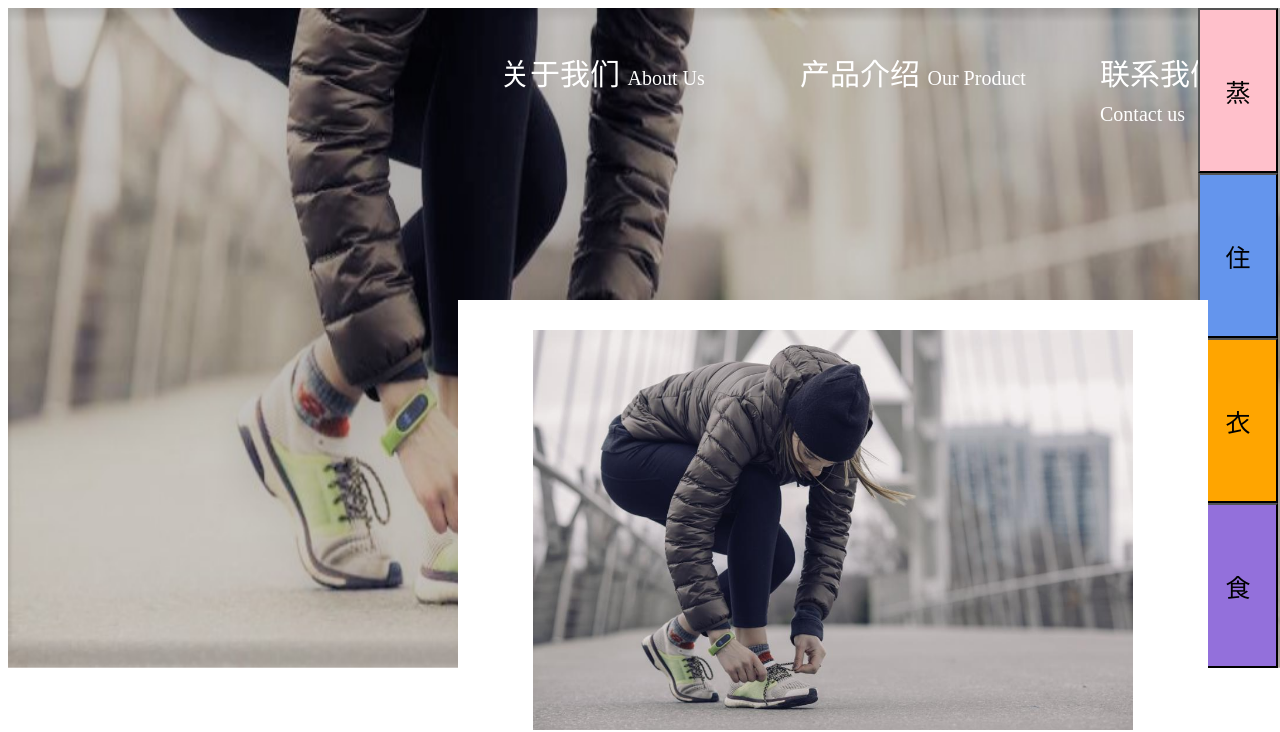
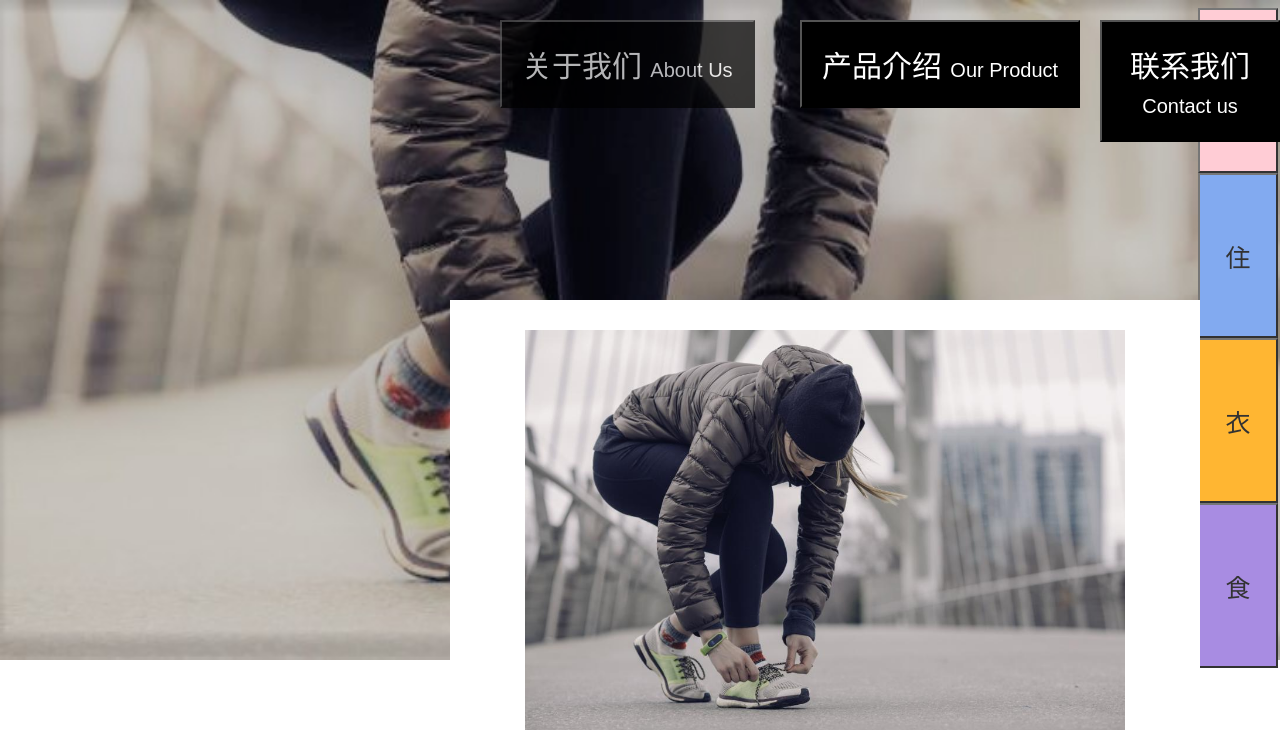
Before and after one commit to xuanxuanhaha/zhongxuananran, an Angular app: page /home in a window 1280 px wide. Shown: the top 732 px of the page. Built offline with nearby package versions, Linux system fonts and the light colour scheme.

Commit message:
finish outer background delete

```diff
--- a/src/app/home/home.component.html
+++ b/src/app/home/home.component.html
@@ -1,53 +1,71 @@
+
+<div id="backgroundheight" style="margin: 0;padding: 0">
+<img src="./../../assets/bg/bg1_1.jpg" class="img-responsive" style="z-index: -1;position: fixed;height: 660px;">
 
 
-<img src="./../../assets/bg/bg1_1.jpg" class="img-responsive" style="width: 100%;z-index: -1;position: fixed;height: 660px">
-<div class="text" style="z-index: 999;top: 20px;position: absolute;color: white;left: 500px">
-  <p style="font-size: 30px">
-    关于我们
-    <span class="highlight" style="font-size: 20px">About Us</span>
-  </p>
-  </div>
-<div class="text" style="z-index: 999;top: 20px;position: absolute;color: white;left: 800px">
-  <p style="font-size: 30px">
-    产品介绍
-    <span class="highlight" style="font-size: 20px">Our Product</span>
-  </p>
-</div>
-<div class="text" style="z-index: 999;top: 20px;position: absolute;color: white;left: 1100px">
-  <p style="font-size: 30px">
-    联系我们
-    <span class="highlight" style="font-size: 20px">Contact us</span>
-  </p>
-</div>
+
 
 
 <div class="text" style="z-index: 999;position: absolute;color: white;top: 8px;right: 50px;position: fixed">
   <div style="margin-left: 60%;margin-right: 35%;background: white;height: 165px;width: 80px;">
-    <button style="width: 100%;height: 100%;background: pink;color: black;font-size: 25px" class="btn">蒸</button>
+    <button style="width: 100%;height: 100%;background: pink;opacity:80%;color: black;font-size: 25px" class="btn" (click)="zheng()">蒸</button>
   </div>
 </div>
 
 <div class="text" style="z-index: 999;position: absolute;color: white;top: 173px;right: 50px;position: fixed">
   <div style="margin-left: 60%;margin-right: 35%;background: white;height: 165px;width: 80px;">
-    <button style="width: 100%;height: 100%;background: cornflowerblue;color: black;font-size: 25px" class="btn">住</button>
+    <button style="width: 100%;height: 100%;background: cornflowerblue;opacity:80%;color: black;font-size: 25px" class="btn" (click)="zhu()">住</button>
   </div>
 </div>
 
 <div class="text" style="z-index: 999;position: absolute;color: white;top: 338px;right: 50px;position: fixed">
   <div style="margin-left: 60%;margin-right: 35%;background: white;height: 165px;width: 80px;">
-    <button style="width: 100%;height: 100%;background: orange;color: black;font-size: 25px" class="btn">衣</button>
+    <button style="width: 100%;height: 100%;background: orange;opacity:80%;color: black;font-size: 25px" class="btn" (click)="yi()">衣</button>
   </div>
 </div>
 
 <div class="text" style="z-index: 999;position: absolute;color: white;top: 503px;right: 50px;position: fixed">
   <div style="margin-left: 60%;margin-right: 35%;background: white;height: 165px;width: 80px;">
-    <button style="width: 100%;height: 100%;background: mediumpurple;color: black;font-size: 25px" class="btn">食</button>
+    <button style="width: 100%;height: 100%;background: mediumpurple;opacity:80%;color: black;font-size: 25px" class="btn" (click)="shi()">食</button>
   </div>
 </div>
 
 <div class="text" style="z-index: 999;position: absolute;color: white;top: 300px;">
-  <div style="margin-left: 60%;margin-right: 35%;background: white;width: 750px;height: 800px">
+  <div id="smallphotobackground" style="margin-left: 60%;margin-right: 35%;width: 750px;height: 1000px">
     <img src="./../../assets/bg/bg1.jpg" style="width: 600px;margin-left: 10%;margin-right: 10%;padding-top: 30px">
     <img src="./../../assets/bg/bg1.jpg" style="width: 600px;margin-left: 10%;margin-right: 10%;padding-top: 0px">
   </div>
+
+
 </div>
+</div>
+
+
+<div class="text" style="z-index: 999;top: 20px;position: fixed;color: white;left: 500px;background: black;opacity: 70%">
+  <button class="btn" style="font-size: 30px;padding: 20px;background: black;color: white;">
+    关于我们
+    <span class="highlight" style="font-size: 20px">About Us</span>
+  </button>
+</div>
+<div class="text" style="z-index: 999;top: 20px;position: fixed;color: white;left: 800px">
+  <button class="btn" style="font-size: 30px;padding: 20px;background: black;color: white;">
+    产品介绍
+    <span class="highlight" style="font-size: 20px">Our Product</span>
+  </button>
+</div>
+<div class="text" style="z-index: 999;top: 20px;position: fixed;color: white;left: 1100px">
+  <button class="btn" style="font-size: 30px;padding: 20px;background: black;color: white;">
+    联系我们
+    <span class="highlight" style="font-size: 20px">Contact us</span>
+  </button>
+</div>
+
+
+
+<div id="bottomcontact" style="color: black;font-size: 1.5rem;position: fixed;z-index: 999;background: black;color: white;width: 100%;margin-left: 0">
+  Support contacts
+  &nbsp;&nbsp;&nbsp;
+  1800 940 522
+  &nbsp;&nbsp;&nbsp;
+  support@ancc.com.au
+</div>
--- a/src/app/home/home.component.ts
+++ b/src/app/home/home.component.ts
@@ -10,6 +10,24 @@ export class HomeComponent implements OnInit {
   constructor() { }
 
   ngOnInit() {
+    const a = window.innerHeight;
+    document.getElementById('smallphotobackground').style.background = 'white';
+    document.getElementById('bottomcontact').style.marginTop = String(a - 40 + 'px');
   }
-
+  zheng(){
+    document.body.style.background = 'pink';
+    document.getElementById('smallphotobackground').style.background = 'pink';
+  }
+  zhu(){
+    document.body.style.background = 'cornflowerblue';
+    document.getElementById('smallphotobackground').style.background = 'cornflowerblue';
+  }
+  yi(){
+    document.body.style.background = 'orange';
+    document.getElementById('smallphotobackground').style.background = 'orange';
+  }
+  shi(){
+    document.body.style.background = 'mediumpurple';
+    document.getElementById('smallphotobackground').style.background = 'mediumpurple';
+  }
 }
--- a/src/index.html
+++ b/src/index.html
@@ -1,5 +1,5 @@
 <!doctype html>
-<html lang="en">
+<html lang="en" >
 <head>
   <meta charset="utf-8">
   <title>Zhongxuananranfirstversion</title>
@@ -7,7 +7,7 @@
   <meta name="viewport" content="width=device-width, initial-scale=1">
   <link rel="icon" type="image/x-icon" href="favicon.ico">
 </head>
-<body>
+<body style="margin: 0">
   <app-root></app-root>
 </body>
 </html>
```
